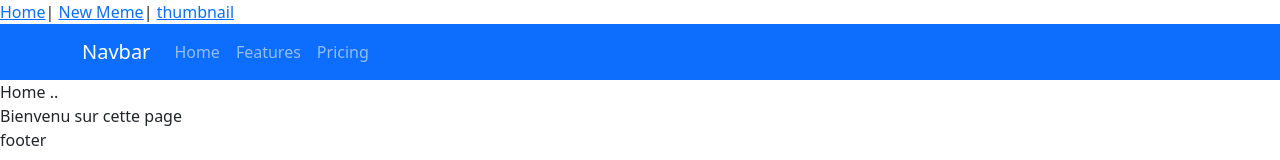
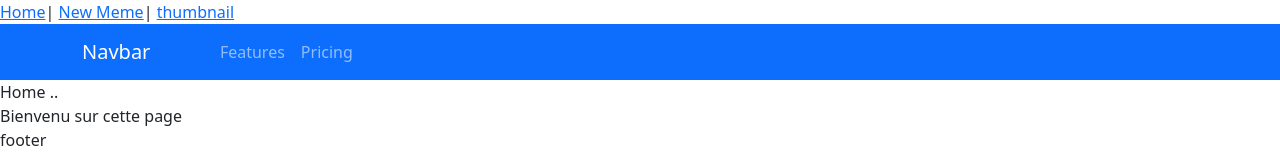
Before and after one commit to champix56/2022-05-30-tjs, a React (Create React App) app: page / in a window 1280 px wide. Shown: the top 160 px of the page. Built offline with nearby package versions, Linux system fonts and the light colour scheme; data requests are answered from the project's data file.

Commit message:
install complement pour router link + react-boostrap

```diff
--- a/package.json
+++ b/package.json
@@ -16,6 +16,7 @@
     "react-bootstrap": "^2.4.0",
     "react-dom": "^18.1.0",
     "react-redux": "^8.0.2",
+    "react-router-bootstrap": "^0.26.1",
     "react-router-dom": "^6.3.0",
     "react-scripts": "5.0.1",
     "redux": "^4.2.0",
--- a/src/App/components/ui/Navbar/Navbar.js
+++ b/src/App/components/ui/Navbar/Navbar.js
@@ -2,6 +2,7 @@
 import style from "./Navbar.module.css";
 import { Container, Nav, Navbar as NavBar } from "react-bootstrap";
 import 'bootstrap/dist/css/bootstrap.css'
+import { Link } from "react-router-dom";
 const Navbar = (props) => {
   return (
     <div className={style.Navbar} data-testid="Navbar">
@@ -9,7 +10,7 @@
         <Container>
           <NavBar.Brand href="#home">Navbar</NavBar.Brand>
           <Nav className="me-auto">
-            <Nav.Link href="#home">Home</Nav.Link>
+            <Link to="/">Home</Link>
             <Nav.Link href="#features">Features</Nav.Link>
             <Nav.Link href="#pricing">Pricing</Nav.Link>
           </Nav>
```
